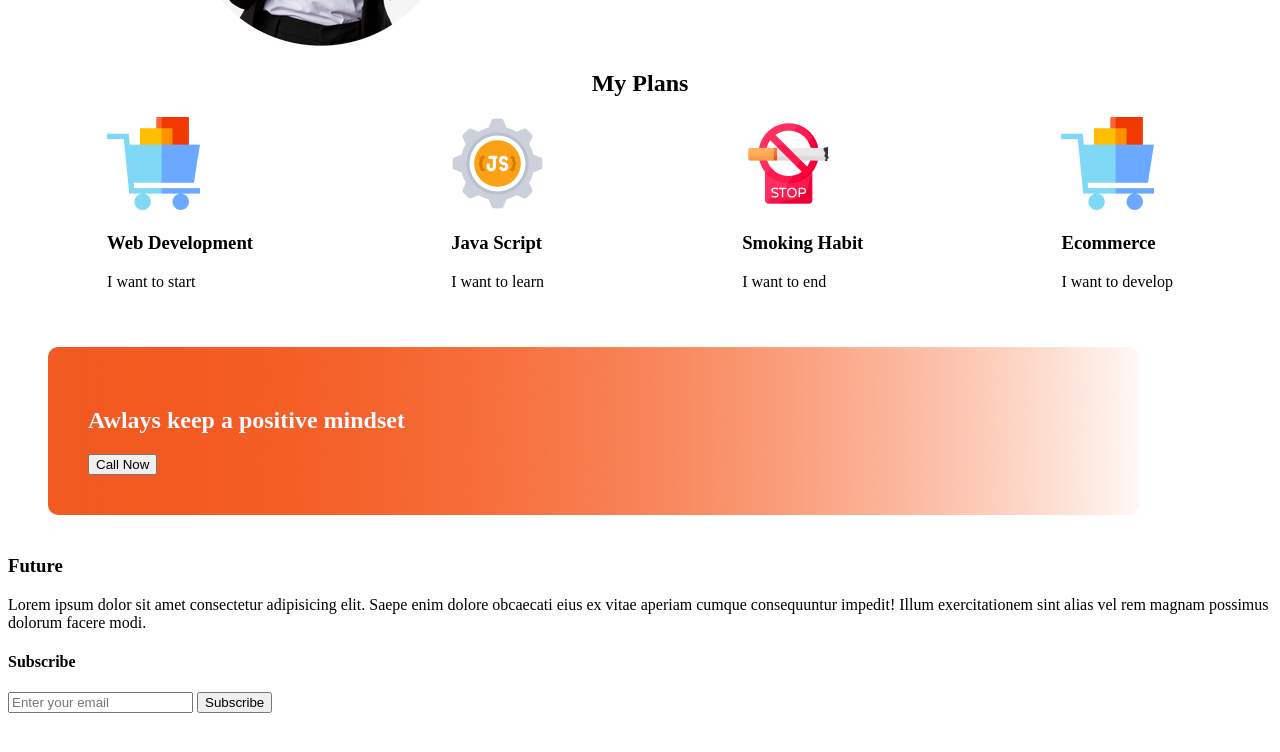
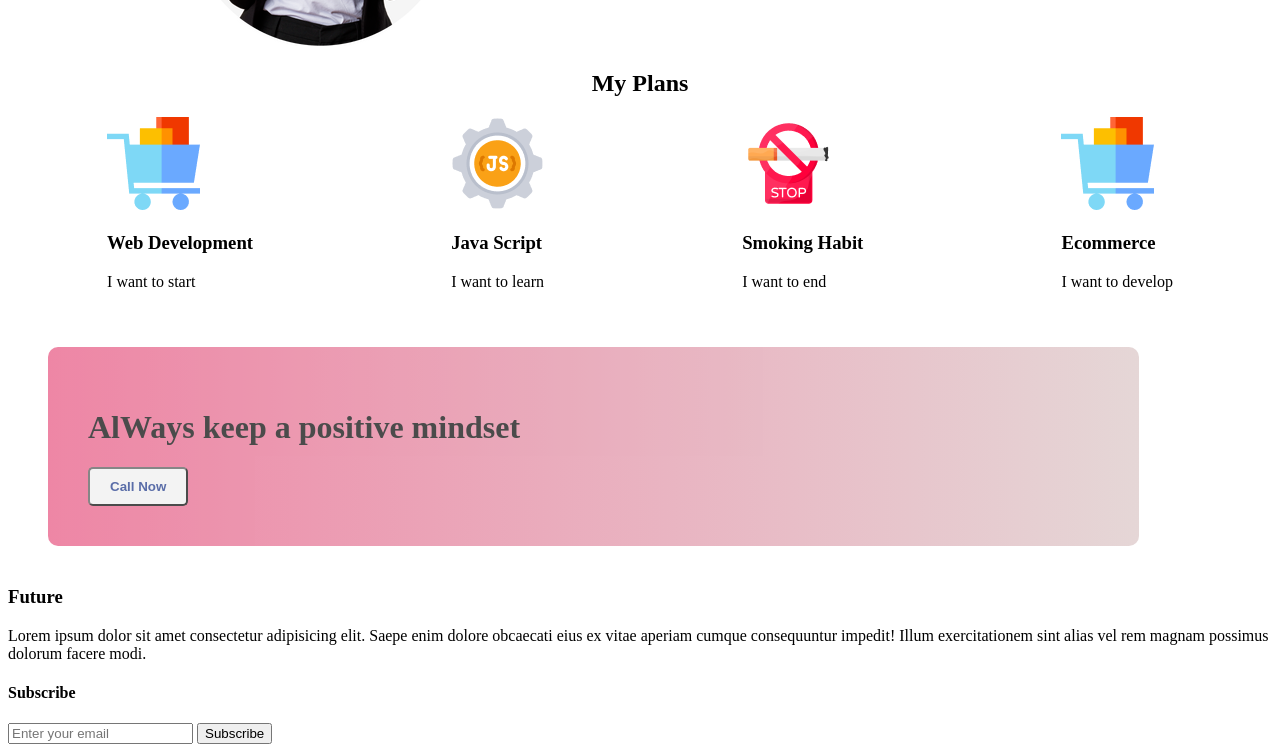
Before and after one commit to anasconnect/New-Year-NewMe, a plain HTML site: page index.html in a window 1280 px wide. Shown: the part 1069-1821 px from the top of the page. Before the commit the page ends 1790 px from the top, so only its background shows below. Drawn offline with Linux system fonts and the light colour scheme.

Commit message:
another commit

```diff
--- a/index.html
+++ b/index.html
@@ -65,9 +65,9 @@
             </div>
 
             <!-- possitive mindset section -->
-            <div id="possitive-mindset-section">
-                <h2>Awlays keep a positive
-                    mindset</h2>
+            <div id="possitive-mindset-section" class="color-overlay">
+                <h1>AlWays keep a positive
+                    mindset</h1>
                     <button>Call Now</button>
             </div>
 
--- a/style.css
+++ b/style.css
@@ -25,8 +25,22 @@
     width: 80%;
     padding: 40px 40px;
     margin: 40px;
-    color: aliceblue;
-  background-image: url('images/gradient2.png'), linear-gradient(to right, orangered , white);;
+    color: black;
     justify-content: center;
 
+
+
 }
+#possitive-mindset-section button{
+    padding: 10px 20px;
+    border-radius: 5px;
+    color: #153084;
+    font-weight: 600;
+}
+.color-overlay{
+    background-image: url('images/gradient1.png');
+    background: linear-gradient(to right, #E75480, rgb(218, 197, 197));
+    width: 100%;
+    height: 100%;
+    opacity: .7;
+}
```
